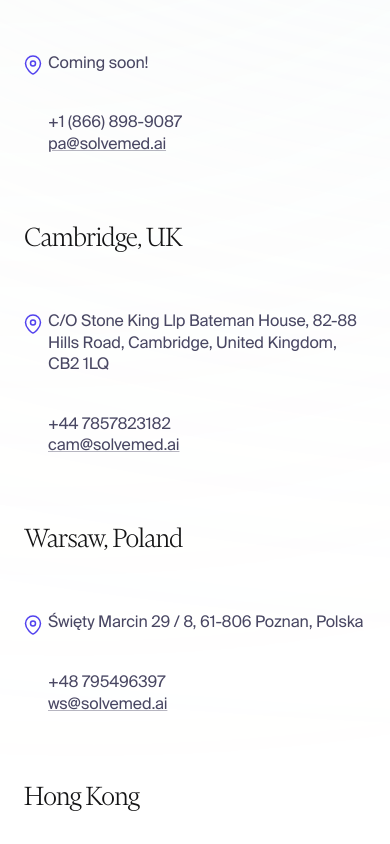
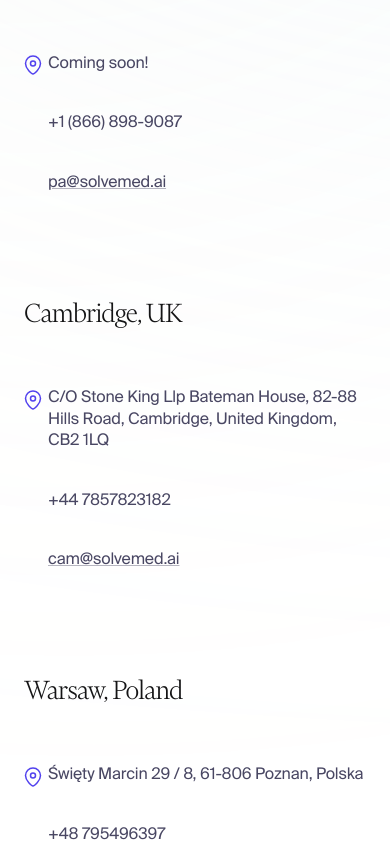
Before and after one commit to EniuK/solvemedTest, a Next.js app: page / in a window 390 px wide. Shown: the part 3420-4264 px from the top of the page. Built offline with nearby package versions, Linux system fonts and the light colour scheme.

Commit message:
fix SEO on mobile

```diff
--- a/src/components/footer.tsx
+++ b/src/components/footer.tsx
@@ -46,11 +46,11 @@ const Footer = () => (
                 {item.address}
               </Typography>
 
-              <Link href={`tel:${item.phone}`} underline="hover" color="primary.light" display="block" variant="body3">
+              <Link href={`tel:${item.phone}`} underline="hover" color="primary.light" display="block" variant="body3" mb={4.75} >
                 {item.phone}
               </Link>
 
-              <Link href={`mailto:${item.email}`} color="primary.light" display="block" variant="body3">
+              <Link href={`mailto:${item.email}`} color="primary.light" display="block" variant="body3" mb={4.75} >
                 {item.email}
               </Link>
             </Box>
```
